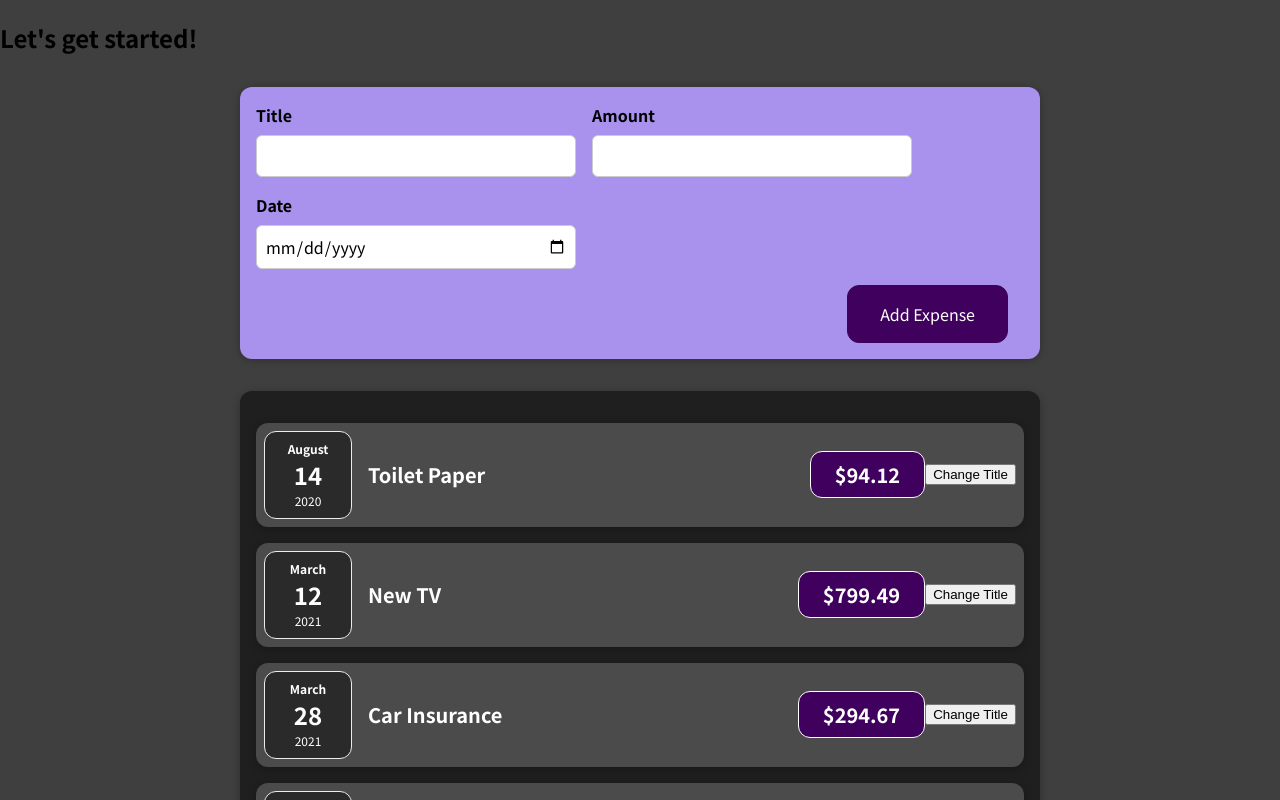
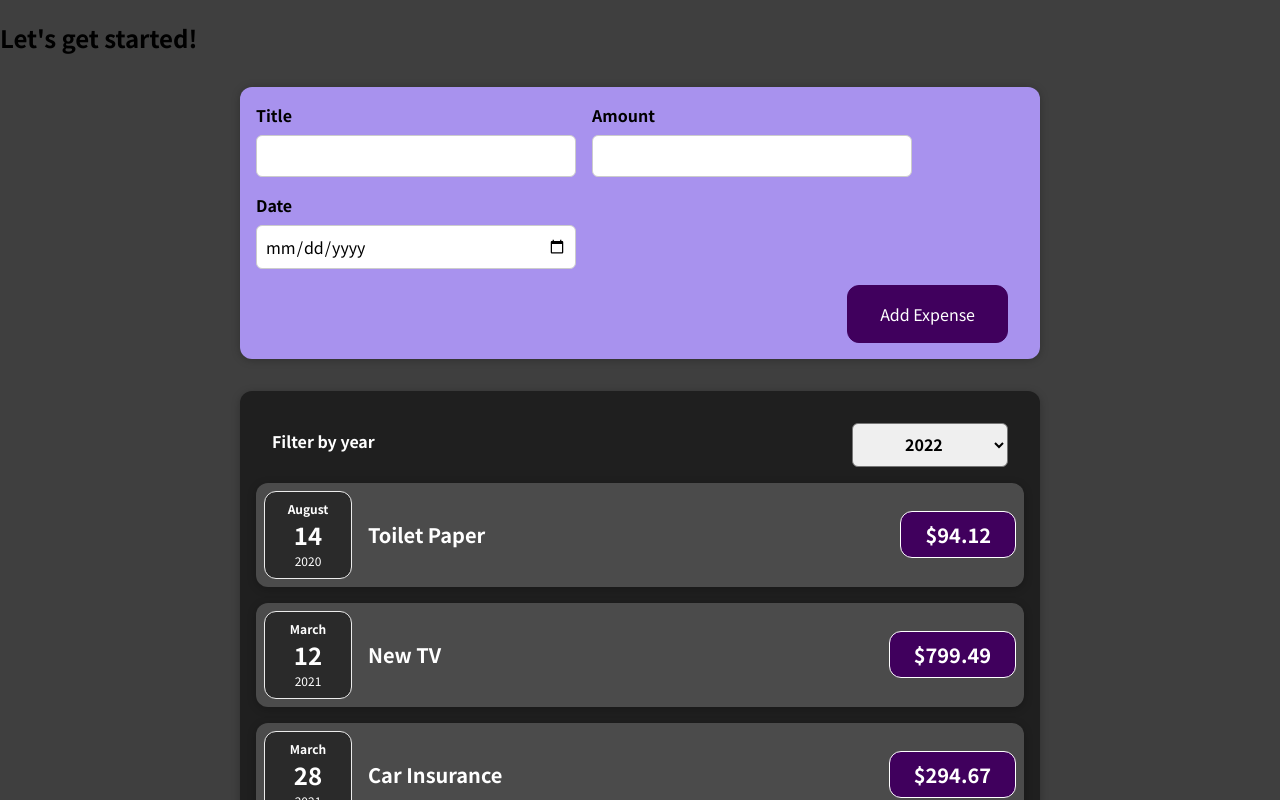
Before and after one commit to kashishahuja2002/Expense-App, a React (Create React App) app: page / in a window 1280 px wide. Shown: the top 800 px of the page. Built offline with nearby package versions, Linux system fonts and the light colour scheme.

Commit message:
Filter year

```diff
--- a/src/App.js
+++ b/src/App.js
@@ -1,7 +1,12 @@
+
 import Expenses from "./components/Expenses/Expenses";
 import NewExpense from "./components/NewExpense/NewExpense";
 
 const App = () => {
+  const handleNewExpense = (newExpense) => {
+    console.log(newExpense);
+  };
+
   const expenses = [
     {
       id: 'e1',
@@ -27,7 +32,7 @@
   return (
     <div>
       <h2>Let's get started!</h2>
-      <NewExpense></NewExpense>
+      <NewExpense onNewExpense={handleNewExpense}></NewExpense>
       <Expenses expenseItem={expenses}/>
     </div>
   );
--- a/src/components/Expenses/ExpenseItem.js
+++ b/src/components/Expenses/ExpenseItem.js
@@ -4,20 +4,13 @@
 import Card from '../UI/Card';
 
 const ExpenseItem = (props) => {
-
-    const [title, setTitle] = useState(props.title);
-    const handleChangeTitle = () => {
-        setTitle("title");
-    }
-
     return (
         <Card className="expense-item">
             <ExpenseDate date={props.date}/>
             <div className="expense-item__description">
-                <h2>{title}</h2>
+                <h2>{props.title}</h2>
                 <div className="expense-item__price">${props.amount}</div>
             </div>
-            <button onClick={handleChangeTitle}>Change Title</button>
         </Card>
     );
 }
--- a/src/components/Expenses/Expenses.js
+++ b/src/components/Expenses/Expenses.js
@@ -1,10 +1,20 @@
+import React, { useState } from 'react';
 import './Expenses.css';
 import ExpenseItem from './ExpenseItem';
 import Card from '../UI/Card';
+import ExpensesFilter from '../ExpensesFilter/ExpensesFilter';
 
 const Expenses = (props) => {
+    const [Year, SelectYear] = useState('2021');
+
+    const handleSelectYear = (year) => {
+        SelectYear(year);
+    }
+
     return (
         <Card className="expenses">
+            <ExpensesFilter onSelectYear={handleSelectYear}></ExpensesFilter>
+
             <ExpenseItem
                 title={props.expenseItem[0].title}
                 amount={props.expenseItem[0].amount}
--- /dev/null
+++ b/src/components/ExpensesFilter/ExpensesFilter.css
@@ -0,0 +1,24 @@
+.expenses-filter {
+    color: white;
+    padding: 0 1rem;
+}
+
+.expenses-filter__control {
+    display: flex;
+    width: 100%;
+    align-items: center;
+    justify-content: space-between;
+    margin: 1rem 0;
+}
+
+.expenses-filter label {
+    font-weight: bold;
+    margin-bottom: 0.5rem;
+}
+
+.expenses-filter select {
+    font: inherit;
+    padding: 0.5rem 3rem;
+    font-weight: bold;
+    border-radius: 6px;
+}
--- /dev/null
+++ b/src/components/ExpensesFilter/ExpensesFilter.js
@@ -0,0 +1,25 @@
+import React from 'react';
+
+import './ExpensesFilter.css';
+
+const ExpensesFilter = (props) => {
+  const handleYearSelect = (e) => {
+    props.onSelectYear(e.target.value);
+  }
+
+  return (
+    <div className='expenses-filter'>
+      <div className='expenses-filter__control'>
+        <label>Filter by year</label>
+        <select onChange={handleYearSelect} >
+          <option value='2022'>2022</option>
+          <option value='2021'>2021</option>
+          <option value='2020'>2020</option>
+          <option value='2019'>2019</option>
+        </select>
+      </div>
+    </div>
+  );
+};
+
+export default ExpensesFilter;
--- a/src/components/NewExpense/ExpenseForm.js
+++ b/src/components/NewExpense/ExpenseForm.js
@@ -1,7 +1,7 @@
 import React, {useState} from "react";
 import './ExpenseForm.css';
 
-const ExpenseForm = () => {
+const ExpenseForm = (props) => {
     const [inputTitle, setInputedTitle] = useState('');
     const [inputAmount, setInputedAmount] = useState('');
     const [inputDate, setInputedDate] = useState('');
@@ -25,7 +25,8 @@
             amount: inputAmount,
             date: new Date(inputDate)
         };
-        console.log(ExpenseData);
+
+        props.onSubmitAddExpense(ExpenseData);
 
         setInputedTitle('');
         setInputedAmount('');
--- a/src/components/NewExpense/NewExpense.js
+++ b/src/components/NewExpense/NewExpense.js
@@ -2,10 +2,14 @@
 import './NewExpense.css';
 import ExpenseForm from "./ExpenseForm";
 
-const NewExpense = () => {
+const NewExpense = (props) => {
+    const handleSubmitAddExpense = (inputExpense) => {
+        props.onNewExpense(inputExpense);
+    }
+
     return (
         <div className="new-expense">
-            <ExpenseForm></ExpenseForm>
+            <ExpenseForm onSubmitAddExpense={handleSubmitAddExpense}></ExpenseForm>
         </div>
     )
 }
```
Also changed, not shown: 1 other file (tests, documents, lock files or other folders).
